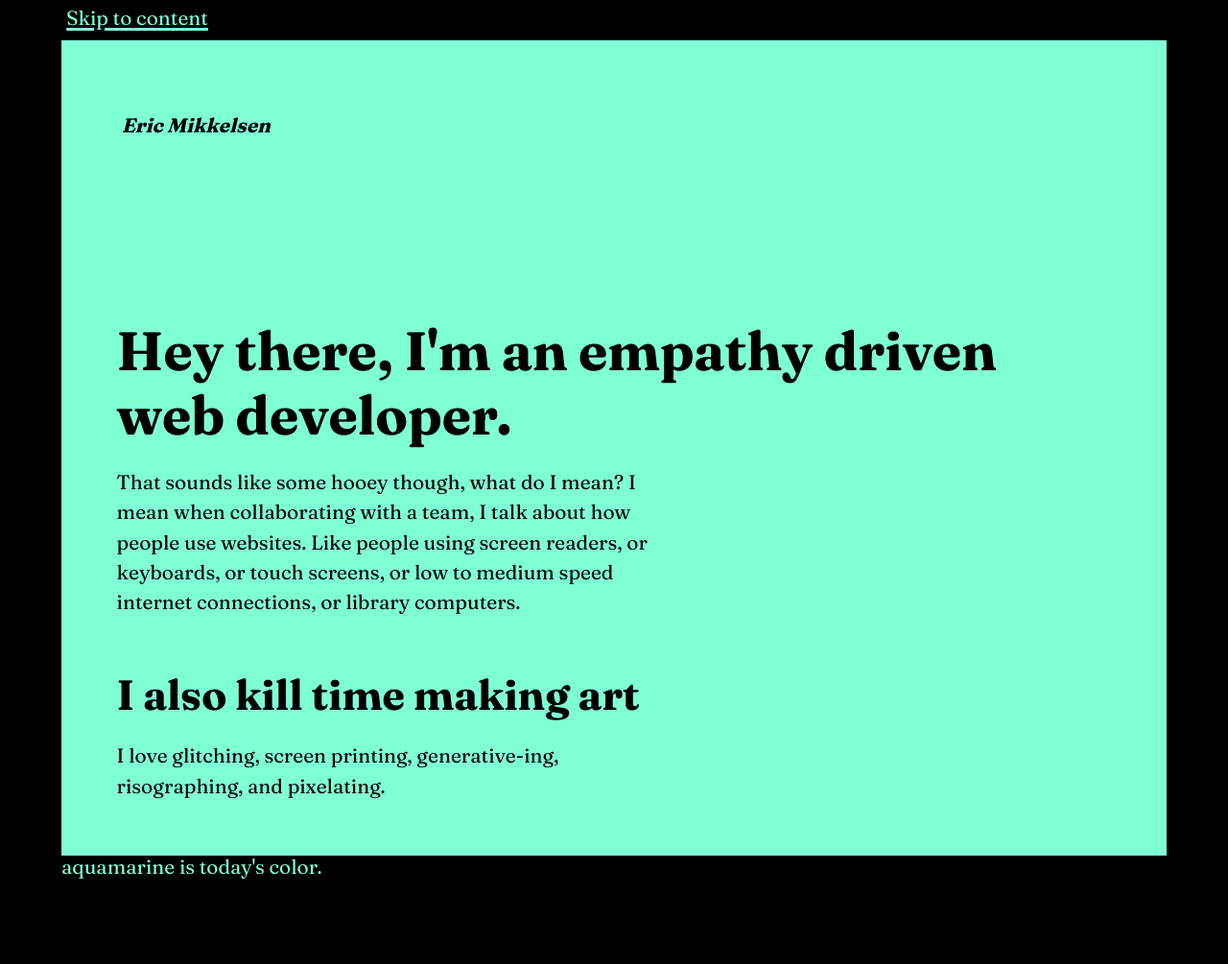
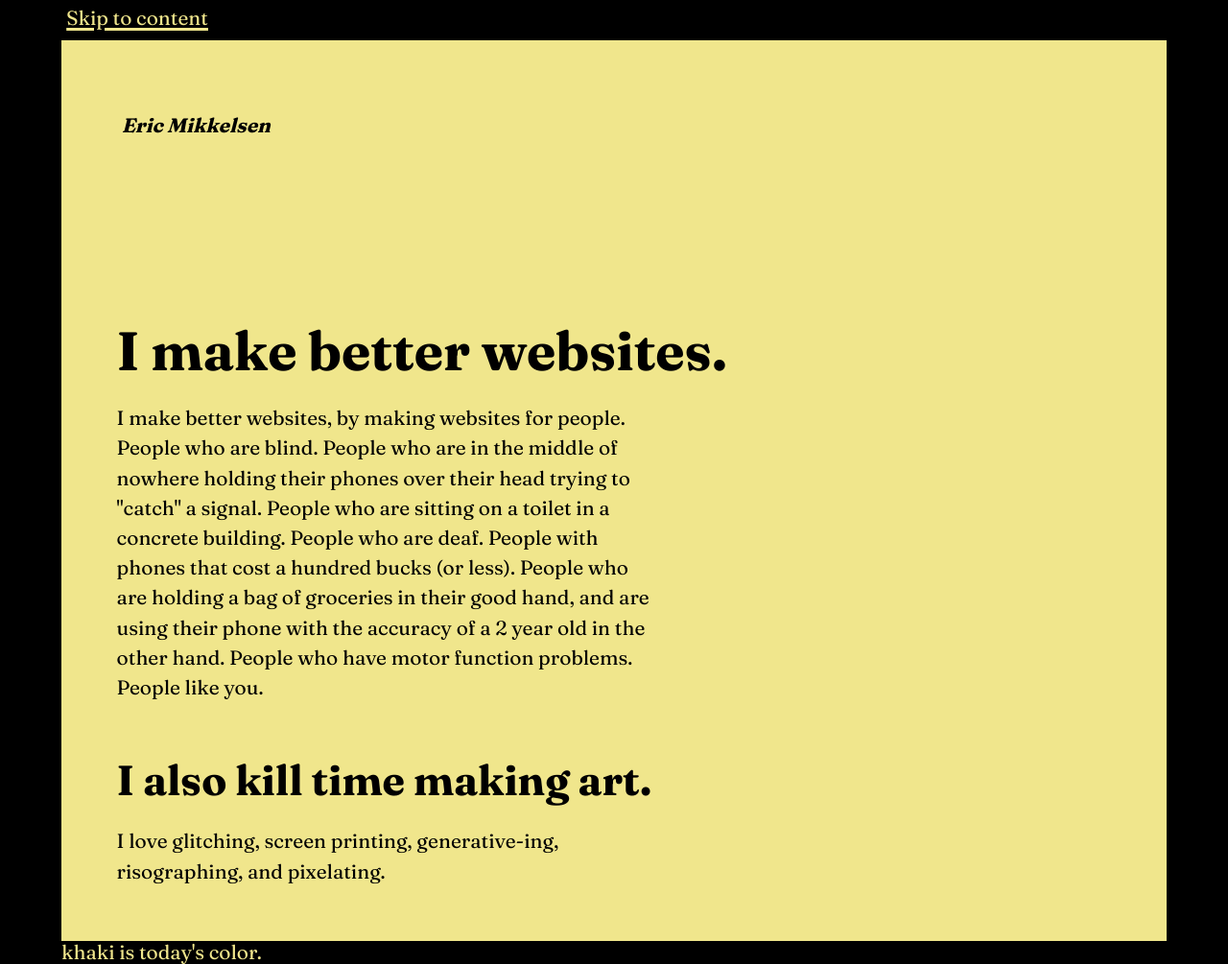
Before and after one commit to ericmikkelsen/ericmikkelsen.com-11ty, an Eleventy site: page index.md in a window 1280 px wide. Shown: the whole page at 96% size. Before the commit the page ends 916 px from the top, so only its background shows below. Built offline with nearby package versions, Linux system fonts and the light colour scheme; Eleventy itself is replaced by a stand-in of ours; files that its build step writes are made by us from their sources.

Commit message:
feat: changes homepage language to be all sorts of preachy

```diff
--- a/index.md
+++ b/index.md
@@ -1,12 +1,16 @@
 ---
-title: Hey there, I'm an empathy driven web developer.
+title: I make better websites.
 permalink: /
 layout: index.njk
 description: Web Developer and Fartsy artist living in the Bay area.
 ---
 
-That sounds like some hooey though, what do I mean? I mean when collaborating with a team, I talk about how people use websites. Like people using screen readers, or keyboards, or touch screens, or low to medium speed internet connections, or library computers.
+I make better websites, by making websites for people. People who are blind. People who are in the middle of nowhere holding their phones over their head trying to "catch" a signal. People who are sitting on a toilet in a concrete building. People who are deaf. People with phones that cost a hundred bucks (or less). People who are holding a bag of groceries in their good hand, and are using their phone with the accuracy of a 2 year old in the other hand. People who have motor function problems. People like you.
 
-## I also kill time making art
+<!-- ## I frick'n love every single designer I ever worked with.
+
+Jason, Sarah, Buddy, Tai, Amber, George, Nick, Laura, Rusty, Rochelle, Gosia, Ariel, and Matt. Every single one is brilliant, and if you're a designer, I bet you are too. I wanna be friends. -->
+
+## I also kill time making art.
 
 I love glitching, screen printing, generative-ing, risographing, and pixelating.
```
